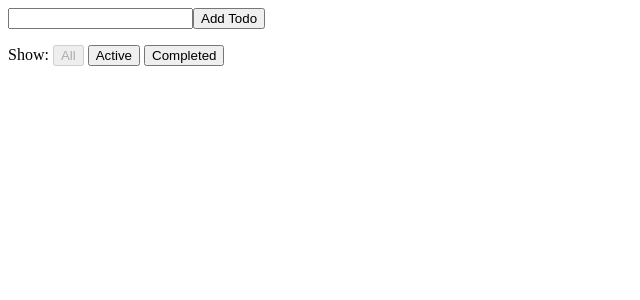
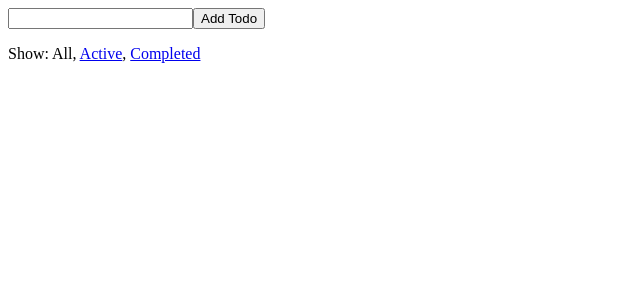
Before and after one commit to nathanBrenner/redux-playground, a React (Create React App) app: page / in a window 1280 px wide. Shown: the top 300 px of the page, without its empty margins (0-640 px from the left). Built offline with nearby package versions, Linux system fonts and the light colour scheme.

Commit message:
Switched to Router's Link

```diff
--- a/src/actions/index.js
+++ b/src/actions/index.js
@@ -6,11 +6,6 @@ export const addTodo = text => ({
   id: v4()
 });
 
-export const setVisibilityFilter = filter => ({
-  type: "SET_VISIBILITY_FILTER",
-  filter
-});
-
 export const toggleTodo = id => ({
   type: "TOGGLE_TODO",
   id
--- a/src/components/App.js
+++ b/src/components/App.js
@@ -3,7 +3,7 @@ import Footer from "./Footer";
 import AddTodo from "./AddTodo";
 import VisibleTodoList from "./VisibleTodoList";
 
-const App = () => (
+const App = ({ match }) => (
   <div>
     <AddTodo />
     <VisibleTodoList />
--- a/src/components/FilterLink.js
+++ b/src/components/FilterLink.js
@@ -1,15 +1,14 @@
-import { connect } from "react-redux";
-import { setVisibilityFilter } from "../actions";
-import Link from "./Link";
+import React from "react";
+import { NavLink } from "react-router-dom";
 
-const mapStateToProps = (state, ownProps) => ({
-  active: ownProps.filter === state.visibilityFilter
-});
-const mapDispatchToProps = (dispatch, ownProps) => ({
-  onClick() {
-    dispatch(setVisibilityFilter(ownProps.filter));
-  }
-});
-const FilterLink = connect(mapStateToProps, mapDispatchToProps)(Link);
+const FilterLink = ({ filter, children }) => (
+  <NavLink
+    exact
+    to={filter === "all" ? "/" : `/${filter}`}
+    activeStyle={{ textDecoration: "none", color: "black" }}
+  >
+    {children}
+  </NavLink>
+);
 
 export default FilterLink;
--- a/src/components/Footer.js
+++ b/src/components/Footer.js
@@ -3,9 +3,11 @@ import FilterLink from "./FilterLink";
 
 const Footer = () => (
   <p>
-    Show: <FilterLink filter="SHOW_ALL">All</FilterLink>{" "}
-    <FilterLink filter="SHOW_ACTIVE">Active</FilterLink>{" "}
-    <FilterLink filter="SHOW_COMPLETED">Completed</FilterLink>
+    Show: <FilterLink filter="all">All</FilterLink>
+    {", "}
+    <FilterLink filter="active">Active</FilterLink>
+    {", "}
+    <FilterLink filter="completed">Completed</FilterLink>
   </p>
 );
 
--- a/src/components/Link.js
+++ /dev/null
@@ -1,27 +0,0 @@
-import React from "react";
-import PropTypes from "prop-types";
-
-const Link = ({ active, children, onClick }) => {
-  if (active) {
-    return <button disabled>{children}</button>;
-  }
-
-  return (
-    <button
-      onClick={e => {
-        e.preventDefault();
-        onClick();
-      }}
-    >
-      {children}
-    </button>
-  );
-};
-
-Link.propTypes = {
-  active: PropTypes.bool.isRequired,
-  children: PropTypes.node.isRequired,
-  onClick: PropTypes.func.isRequired
-};
-
-export default Link;
--- a/src/components/Root.js
+++ b/src/components/Root.js
@@ -3,10 +3,17 @@ import { Provider } from "react-redux";
 import App from "./App";
 import { BrowserRouter as Router, Route } from "react-router-dom";
 
+// const Root = ({ store }) => (
+//   <Provider store={store}>
+//     <Router>
+//       <Route path="/(:filter)" component={App} />
+//     </Router>
+//   </Provider>
+// );
 const Root = ({ store }) => (
   <Provider store={store}>
     <Router>
-      <Route path="/" component={App} />
+      <Route path="/:filter?" component={App} />
     </Router>
   </Provider>
 );
```
